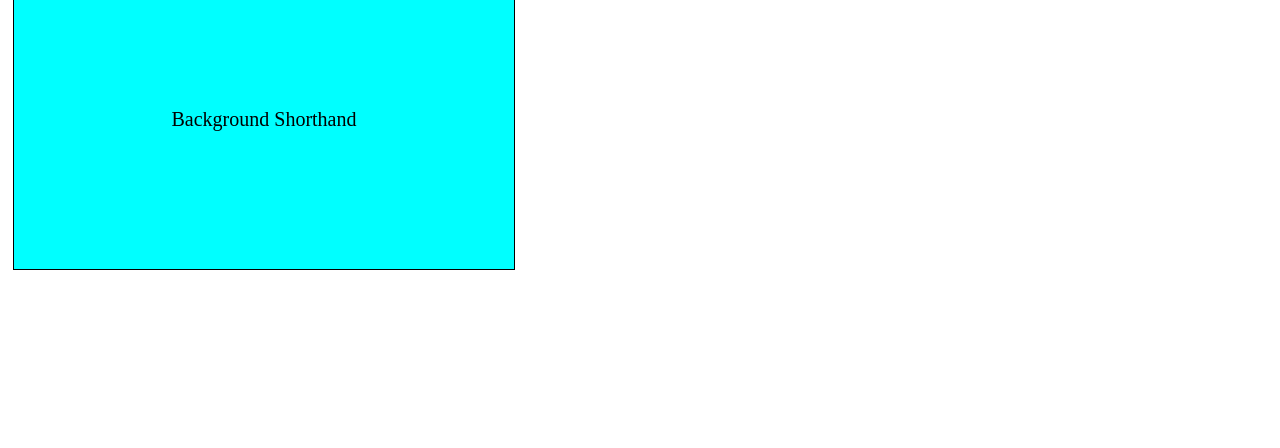
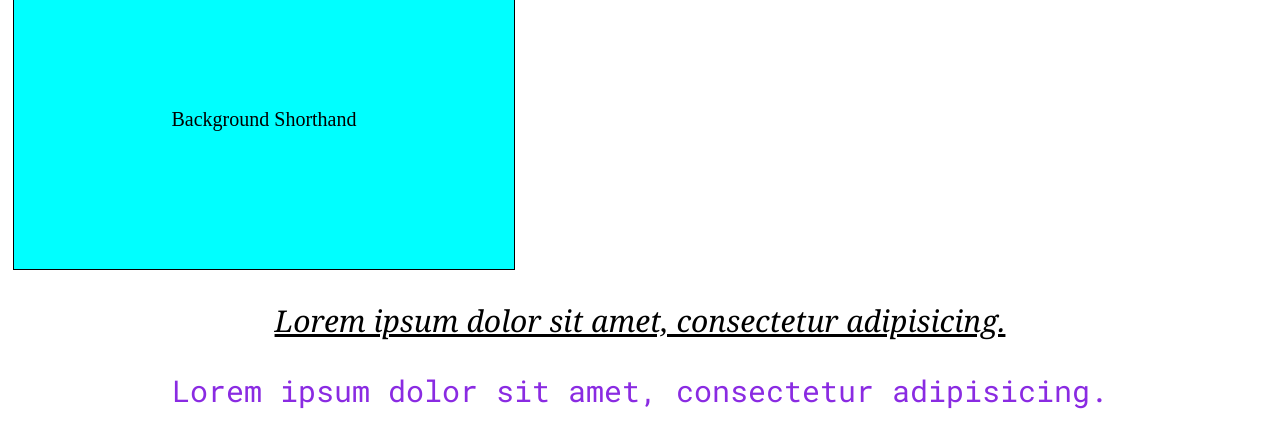
Before and after one commit to dimtriv/jc11-frontend, a plain HTML site: page basic.html in a window 1280 px wide. Shown: the part 1954-2402 px from the top of the page. Drawn offline with Linux system fonts and the light colour scheme; a web font is replaced by a local one.

Commit message:
font google

```diff
--- a/basic.css
+++ b/basic.css
@@ -140,3 +140,38 @@ div.box-container div{
     */
     background: aqua center center fixed url('./files/pictures/logo-css-300x300.png')
 }
+
+/* ############# */
+/* ### FONT ### */
+/* ############# */
+
+/* Untuk tag paragraph yang memiliki id font */
+p#font {
+    color: black;
+    /* georgia, times, tnr : nama font */
+    /* serif atau sans-serif : jenis font */
+    /* tidak ada batasan list font */
+    font-family: Cambria, Cochin, Georgia, Times, 'Times New Roman', serif;
+    font-size: 30px;
+    font-style: italic; /* normal, oblique */
+    text-transform: none; /* uppercase, lowercase none */
+    text-decoration: underline; /* overline line-through none */
+    text-align: center; /* left right */
+}
+
+p#google-font{
+    color: blueviolet;
+    /* font-family: 'Trade Winds'; */
+    font-family: 'Roboto Mono';
+    font-size: 30px;
+    text-align: center; /* left right */
+}
+/* Untuk tag apapun yang memiliki id inside dan berada didalam tag div */
+/* div #inside{
+
+} */
+/* <div >
+    <p id='inside'>
+
+    </p>
+</div> */
--- a/basic.html
+++ b/basic.html
@@ -4,6 +4,12 @@
     <meta charset="UTF-8">
     <meta name="viewport" content="width=device-width, initial-scale=1.0">
     <title>BASIC 101</title>
+    <!-- google font -->
+    <!--
+        font-family: 'Trade Winds', ;
+        font-family: 'Roboto Mono', ;
+     -->
+    <link href="https://fonts.googleapis.com/css?family=Roboto+Mono|Trade+Winds&display=swap" rel="stylesheet">
     <!-- Menghubungkan dengan file css -->
     <link rel="stylesheet" href="./basic.css">
 </head>
@@ -45,6 +51,27 @@
         <div class="background-shorthand">Background Shorthand</div>
     </div>
 
+    <!-- Font -->
+    <p id="font">
+        Lorem ipsum dolor sit amet, consectetur adipisicing.
+    </p>
+
+    <div >
+        <p id='inside'>
+
+        </p>
+    </div>
+
+    <p id="inside">
+
+    </p>
+
+    <p id="google-font">
+        Lorem ipsum dolor sit amet, consectetur adipisicing.
+    </p>
+
+
+
 
     <div style="margin-top: 900px"></div>
 </body>
```
